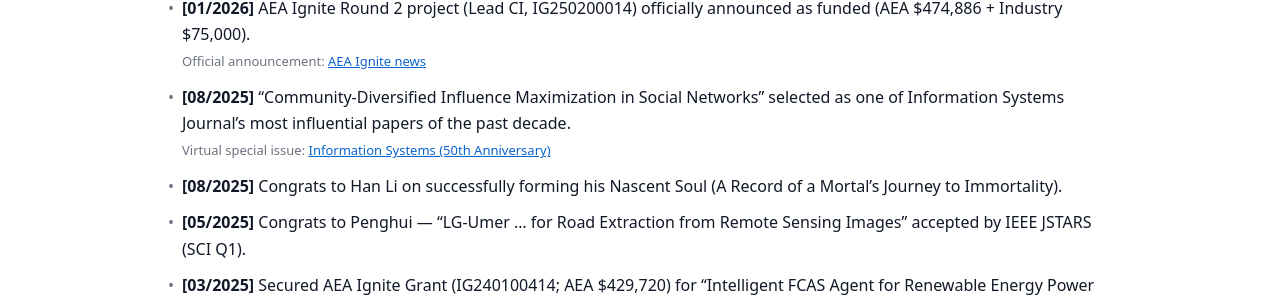
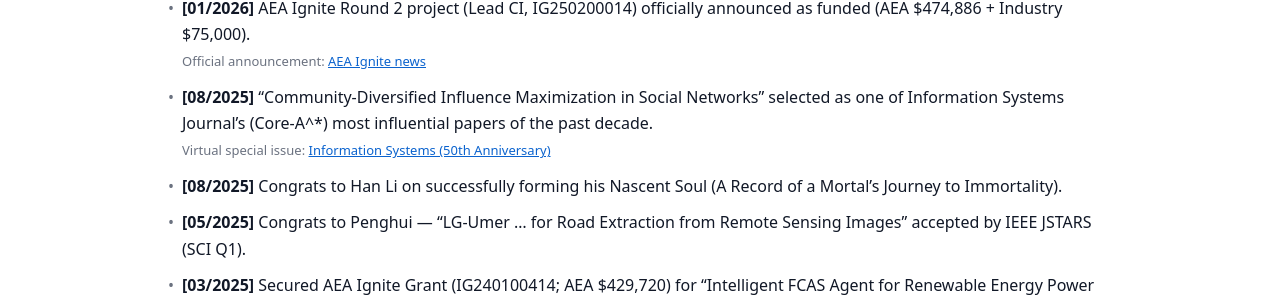
Before and after one commit to Taotao1992/Taotao1992.github.io, a Jekyll site: the page built from index.md, in a window 1280 px wide and 900 px high, scrolled down 1284 px. Shown: the part 383-686 px from the top of the window. Built offline with Jekyll 4.4.1, drawn with Linux system fonts in a browser that asks for light colours.

Commit message:
Update index.md

```diff
--- a/index.md
+++ b/index.md
@@ -74,7 +74,7 @@ Before joining UniSQ, Dr. Cai worked as a Postdoctoral Research Fellow at Macqua
   <li><strong>[01/2026]</strong> AEA Ignite Round 2 project (Lead CI, IG250200014) officially announced as funded (AEA $474,886 + Industry $75,000).<br/>
     <span class="small">Official announcement: <a href="https://www.aea.gov.au/news/australia-backs-new-wave-high-impact-research-over-725-million-aea-ignite-grants">AEA Ignite news</a></span>
   </li>
-  <li><strong>[08/2025]</strong> “Community-Diversified Influence Maximization in Social Networks” selected as one of Information Systems Journal’s most influential papers of the past decade.<br/>
+  <li><strong>[08/2025]</strong> “Community-Diversified Influence Maximization in Social Networks” selected as one of Information Systems Journal’s (Core-A^*) most influential papers of the past decade.<br/>
     <span class="small">Virtual special issue: <a href="https://www.sciencedirect.com/special-issue/10CG3RPRFTG">Information Systems (50th Anniversary)</a></span>
   </li>
   <li><strong>[08/2025]</strong> Congrats to Han Li on successfully forming his Nascent Soul (A Record of a Mortal’s Journey to Immortality).</li>
```
